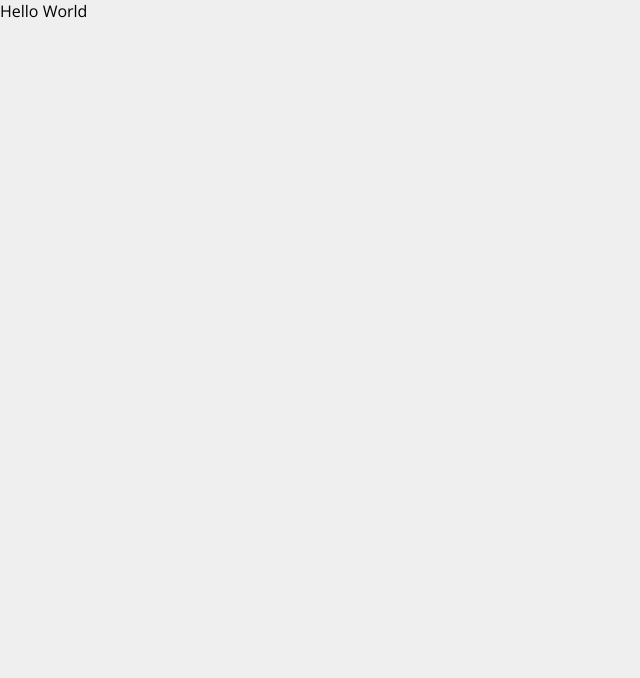
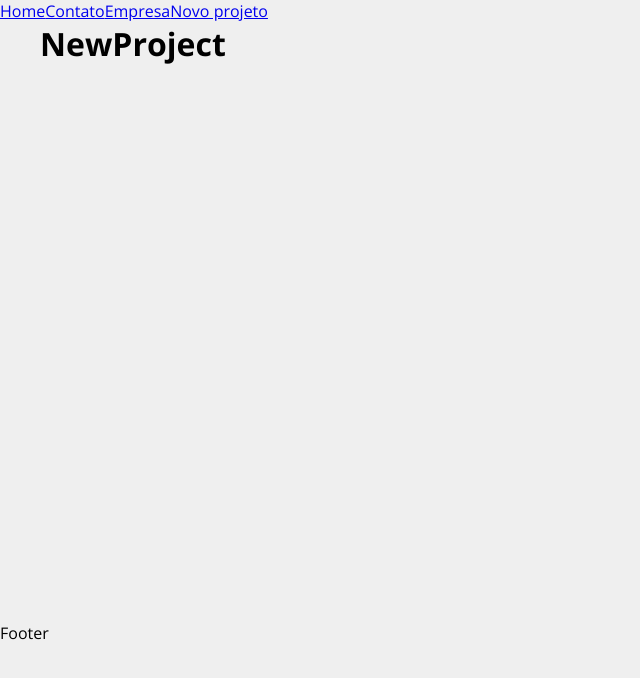
Before and after one commit to lucasdev10/project-manager, a React (Create React App) app: page /newproject in a window 1280 px wide. Shown: the top 678 px of the page, without its empty margins (0-640 px from the left). Built offline with nearby package versions, Linux system fonts and the light colour scheme.

Commit message:
Estruturando o projeto - #18

```diff
--- a/package.json
+++ b/package.json
@@ -10,7 +10,7 @@
     "react": "^18.0.0",
     "react-dom": "^18.0.0",
     "react-icons": "^4.3.1",
-    "react-router-dom": "^6.3.0",
+    "react-router-dom": "^5.3.0",
     "react-scripts": "5.0.0",
     "uuid": "^8.3.2",
     "web-vitals": "^2.1.4"
--- a/src/App.js
+++ b/src/App.js
@@ -1,8 +1,40 @@
+import { BrowserRouter as Router, Route, Switch, Link } from "react-router-dom"
+import Home from './components/pages/Home';
+import Company from './components/pages/Company';
+import Contact from './components/pages/Contact';
+import NewProject from './components/pages/NewProject';
+
+import Container from "./components/layout/Container";
+
 function App() {
   return (
-    <div>
-      <p>Hello World</p>
-    </div>
+    <Router>
+      <div>
+        <Link to="/">Home</Link>
+        <Link to="/contact">Contato</Link>
+        <Link to="/company">Empresa</Link>
+        <Link to="/newproject">Novo projeto</Link>
+      </div>
+
+      <Switch>
+        <Container customClass="min-height" >
+          <Route exact path="/">
+            <Home />
+          </Route>
+          <Route path="/company">
+            <Company />
+          </Route>
+          <Route path="/contact">
+            <Contact />
+          </Route>
+          <Route path="/newproject">
+            <NewProject />
+          </Route>
+        </Container>
+      </Switch>
+
+      <p>Footer</p>
+    </Router>
   );
 }
 
--- /dev/null
+++ b/src/components/layout/Container.js
@@ -0,0 +1,11 @@
+import styles from './Container.module.css';
+
+function Container(props) {
+   return (
+      <div className={`${styles.container} ${styles[props.customClass]}`}>
+         {props.children}
+      </div>
+   )
+}
+
+export default Container;
--- /dev/null
+++ b/src/components/layout/Container.module.css
@@ -0,0 +1,20 @@
+.container {
+  width: 1200px;
+  display: flex;
+  justify-content: space-between;
+  margin: 0 auto;
+  flex-wrap: wrap;
+}
+
+.min-height {
+  min-height: 75%;
+}
+
+.start {
+  justify-content: flex-start;
+}
+
+.column {
+  flex-direction: column;
+  justify-content: flex-start;
+}
--- /dev/null
+++ b/src/components/pages/Company.js
@@ -0,0 +1,5 @@
+function Company() {
+   return <h1>Company</h1>
+}
+
+export default Company;
--- /dev/null
+++ b/src/components/pages/Contact.js
@@ -0,0 +1,5 @@
+function Contact() {
+   return <h1>Contact</h1>
+}
+
+export default Contact;
--- /dev/null
+++ b/src/components/pages/Home.js
@@ -0,0 +1,5 @@
+function Home() {
+   return <h1>Home</h1>
+}
+
+export default Home;
--- /dev/null
+++ b/src/components/pages/NewProject.js
@@ -0,0 +1,5 @@
+function NewProject() {
+   return <h1>NewProject</h1>
+}
+
+export default NewProject;
```
Also changed, not shown: 1 other file (tests, documents, lock files or other folders).
